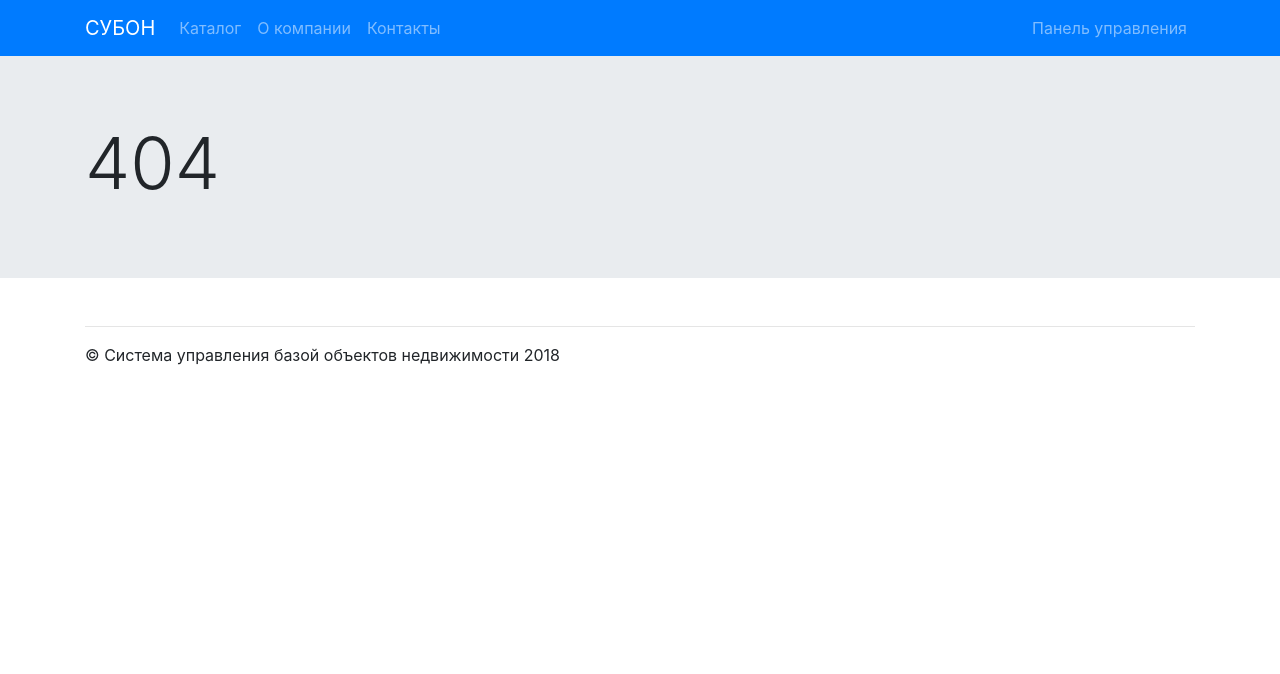
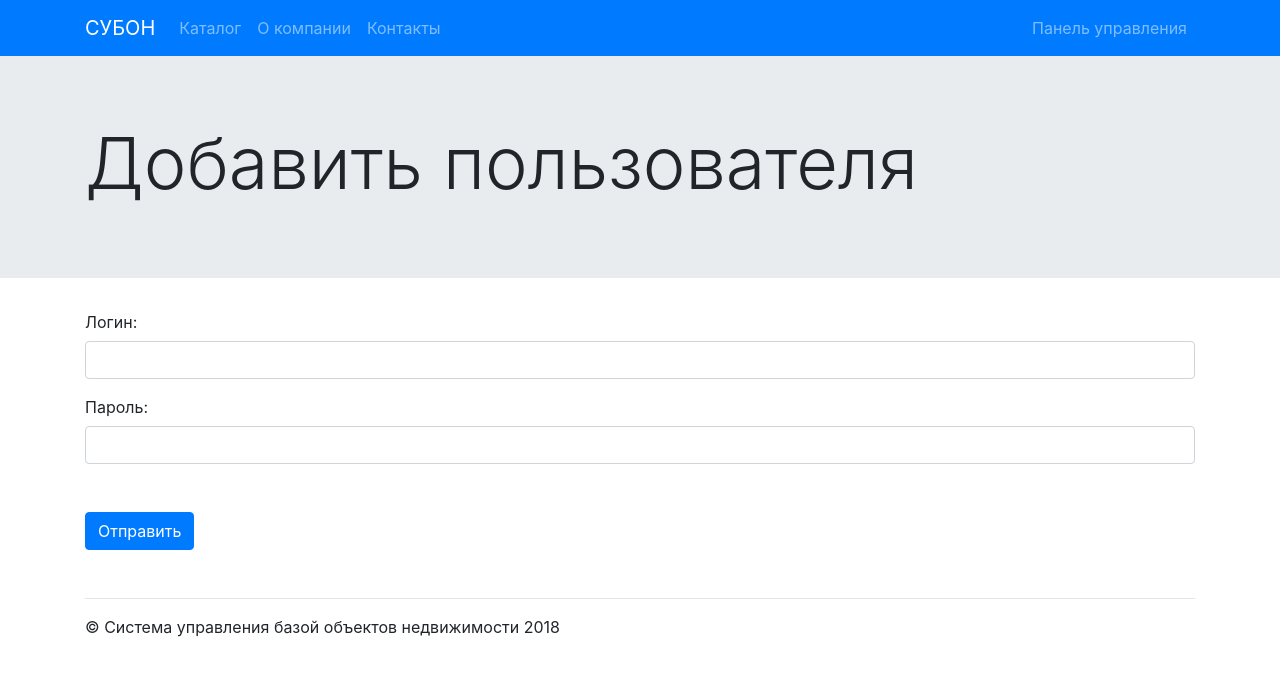
Before and after one commit to evgen3-die/real-estate-management, a Vue app: page /#/admin/add-user in a window 1280 px wide. Before the commit this address led to /#/404. Shown: the top 674 px of the page. Built offline with nearby package versions, Linux system fonts and the light colour scheme; what vue-yandex-maps would draw is missing.

Commit message:
Add create user form

```diff
--- /dev/null
+++ b/src/components/pages/AddUser.vue
@@ -0,0 +1,34 @@
+<template>
+  <main>
+    <b-jumbotron :fluid="true" header="Добавить пользователя"/>
+    <b-container>
+      <b-form @submit.prevent="onSubmit">
+        <b-form-group label="Логин:">
+          <b-form-input type="text" v-model="user.name" required/>
+        </b-form-group>
+        <b-form-group label="Пароль:">
+          <b-form-input type="password" v-model="user.password" required/>
+        </b-form-group>
+
+        <b-row class="mt-5">
+          <b-col>
+            <b-button type="submit" variant="primary">Отправить</b-button>
+          </b-col>
+        </b-row>
+      </b-form>
+    </b-container>
+  </main>
+</template>
+
+<script>
+export default {
+  data() {
+    return {
+      user: {
+        name: '',
+        password: ''
+      }
+    };
+  }
+};
+</script>
--- a/src/router/index.js
+++ b/src/router/index.js
@@ -8,6 +8,7 @@ import Contacts from '../components/pages/Contacts';
 import ObjectCard from '../components/pages/ObjectCard';
 import Admin from '../components/pages/Admin';
 import AddObject from '../components/pages/AddObject';
+import AddUser from '../components/pages/AddUser';
 
 Vue.use(Router);
 
@@ -20,6 +21,7 @@ export default new Router({
     { path: '/contacts', component: Contacts },
     { path: '/admin', component: Admin },
     { path: '/admin/add-object', component: AddObject },
+    { path: '/admin/add-user', component: AddUser },
     { path: '/object-card/:id', component: ObjectCard },
     { path: '*', redirect: '/404' }
   ]
```
